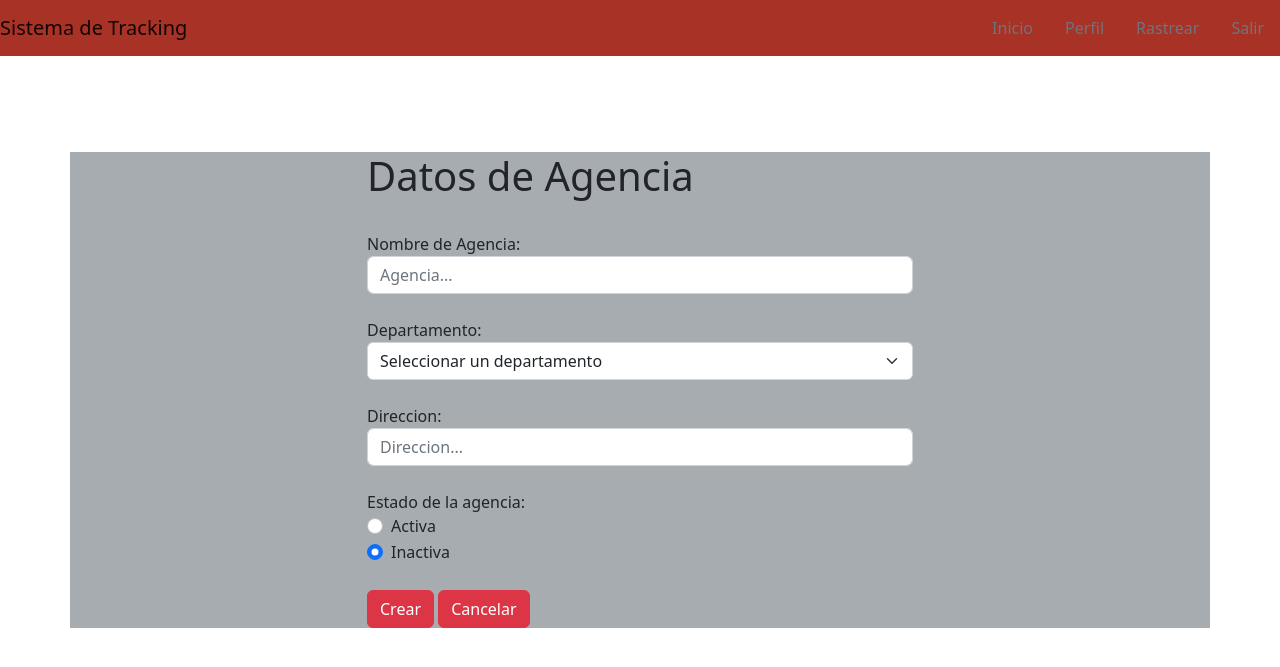
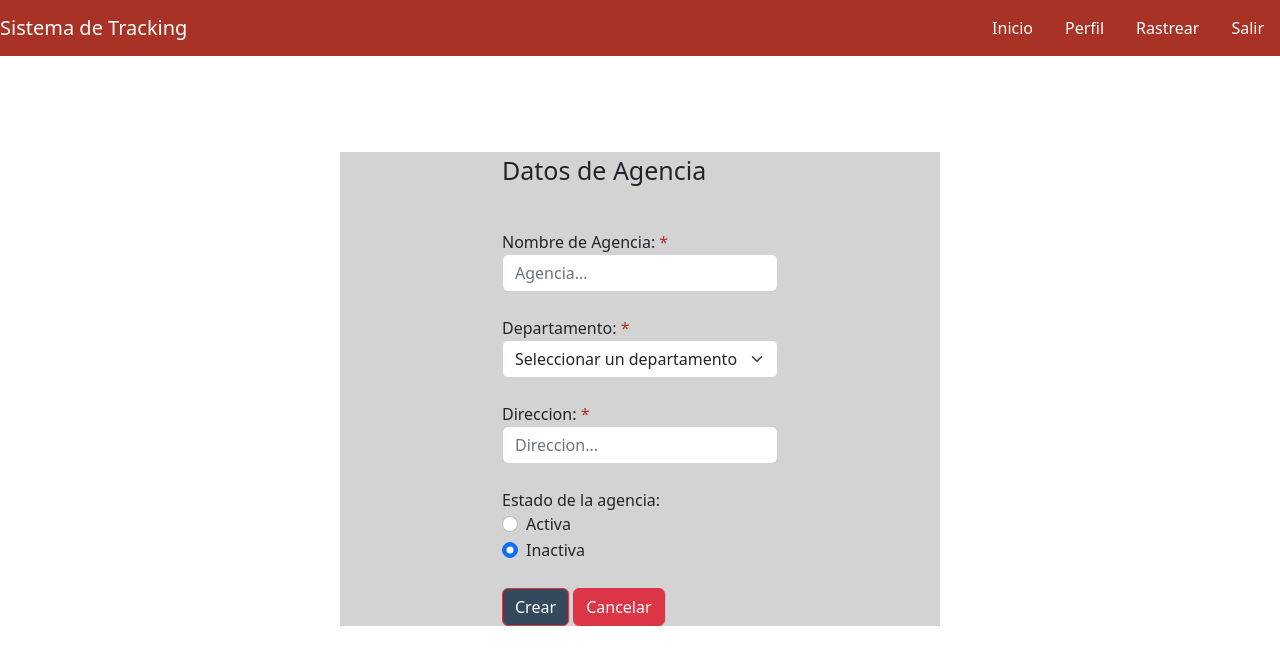
Before and after one commit to ifg115-uesdev/packages_tracking, a Spring Boot app: page / in a window 1280 px wide. Shown: the top 667 px of the page. Run offline with Spring Boot 4, Linux system fonts and the light colour scheme.

Commit message:
Vista 3, corrida 3

```diff
--- a/src/main/resources/templates/example.html
+++ b/src/main/resources/templates/example.html
@@ -12,20 +12,20 @@
 
     <body>
 
-        <nav class="navbar navbar-light" style="background-color: #A93226;">
-            <a class="navbar-brand" href="#">Sistema de Tracking</a>
+        <nav class="navbar navbar-light" style="background-color:#A93226;">
+            <a class="navbar-brand" style="color:white;" href="#">Sistema de Tracking</a>
             <ul class="nav justify-content-end">
                 <li class="nav-item">
-                    <a class="nav-link disabled" href="#">Inicio</a>
+                    <a class="nav-link" style="color:white;" href="#">Inicio</a>
                 </li>
                 <li class="nav-item">
-                    <a class="nav-link disabled" href="#">Perfil</a>
+                    <a class="nav-link" style="color:white;" href="#">Perfil</a>
                 </li>
                 <li class="nav-item">
-                    <a class="nav-link disabled" href="#">Rastrear</a>
+                    <a class="nav-link" style="color:white;" href="#">Rastrear</a>
                 </li>
                 <li class="nav-item">
-                    <a class="nav-link disabled" href="#">Salir</a>
+                    <a class="nav-link" style="color:white;" href="#">Salir</a>
                 </li>
 
             </ul>
@@ -36,19 +36,21 @@
         <br><!-- comment -->
 
 
-        <div class="container h-100" style="background-color:#A6ACAF">
+        <div class="container h-100" style="background-color:lightgrey; width: 600px;">
             <div class="row h-100 justify-content-center align-items-center">
                 <div class="col-10 col-md-8 col-lg-6">
                     <!-- Form -->
                     <form class="form-example" action="" method="post">
-                        <h1>Datos de Agencia</h1>
+                        <p style="font-size:25px;">Datos de Agencia</p>
                         <br><!-- comment -->
                         <div class="form-group">
                             <label for="agencia">Nombre de Agencia:</label>
+                            <label for="agencia" style="color:#A93226;">*</label>
                             <input type="text" class="form-control agencia" id="agencia" placeholder="Agencia..." name="agencia">
                         </div>
                         <br><!-- comment -->
                         <label for="agencia">Departamento:</label>
+                        <label for="agencia" style="color:#A93226;">*</label>
                         <br><!-- comment -->
                         <select class="form-select" aria-label="Default select example">
                             <option selected>Seleccionar un departamento</option>
@@ -71,6 +73,7 @@
                         <br><!-- comment -->
                         <div class="form-group">
                             <label for="direccion">Direccion:</label>
+                            <label for="agencia" style="color:#A93226;">*</label>
                             <br><!-- comment -->
                             <input type="text" class="form-control direccion" id="direccion" placeholder="Direccion..." name="direccion">
 
@@ -92,7 +95,7 @@
                         </div>
                          <br>
 
-                        <button type="button" class="btn btn-danger">Crear</button>
+                        <button type="button" style="background-color:#34495E;" class="btn btn-danger">Crear</button>
                         <button type="button" class="btn btn-danger">Cancelar</button>
                         <!-- End input fields -->
 
```
